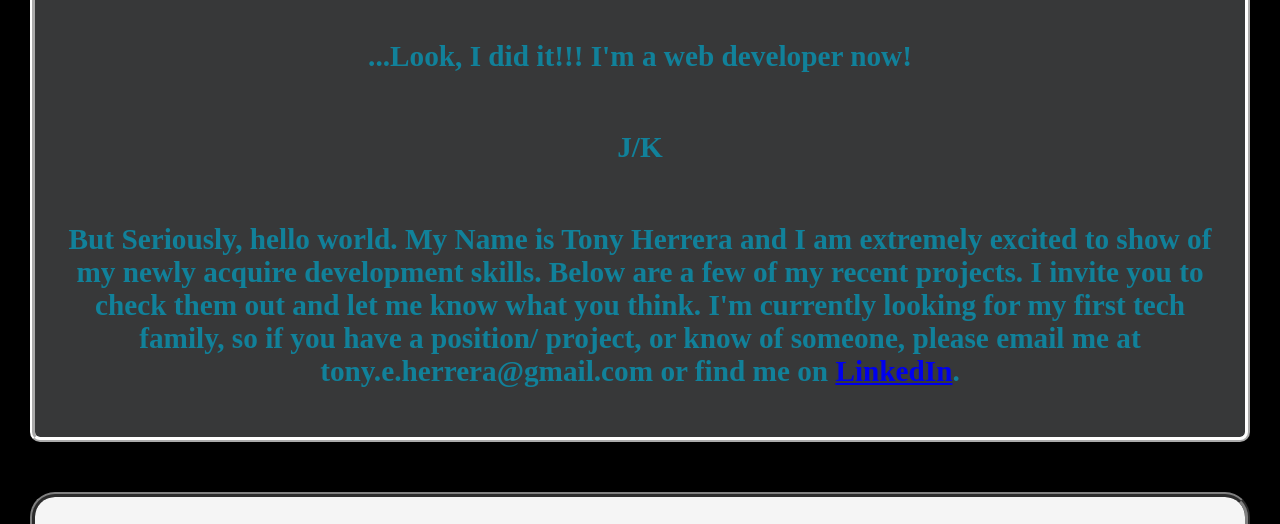
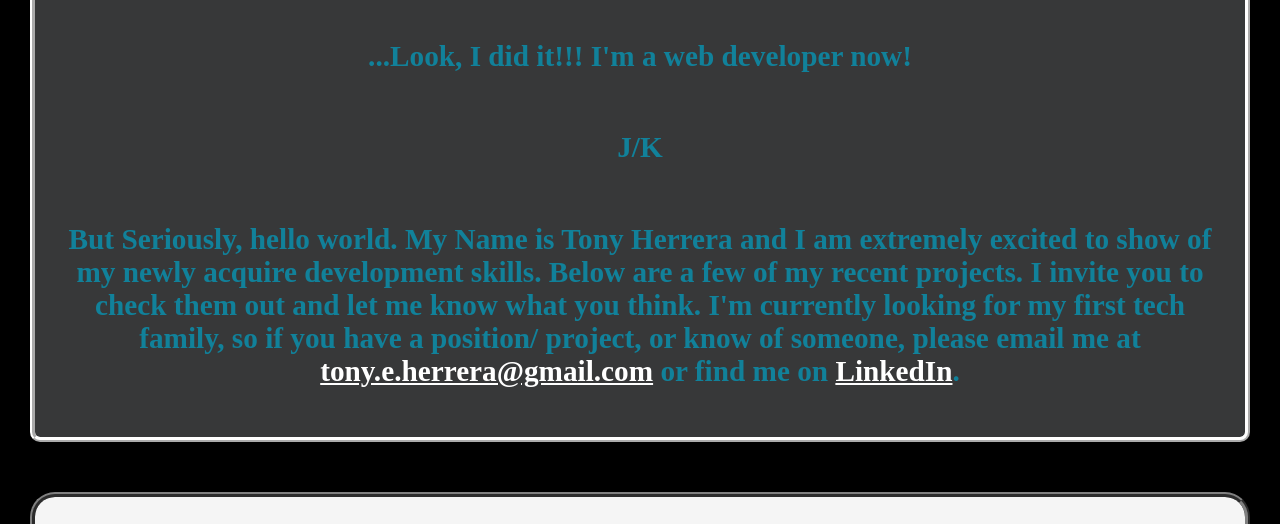
Before and after one commit to tonyeherrera/dev-portfolio, a plain HTML site: page index.html in a window 1280 px wide. Shown: the part 208-732 px from the top of the page. Drawn offline with Linux system fonts and the light colour scheme.

Commit message:
cleaned up links

```diff
--- a/index.html
+++ b/index.html
@@ -9,7 +9,7 @@
             <h2>"Hello world."</h2>
             <h3>...Look, I did it!!! I'm a web developer now!</h3>
             <h3>J/K</h3>
-            <h3>But Seriously, hello world. My Name is Tony Herrera and I am extremely excited to show of my newly acquire development skills. Below are a few of my recent projects. I invite you to check them out and let me know what you think. I'm currently looking for my first tech family, so if you have a position/ project, or know of someone, please email me at tony.e.herrera@gmail.com or find me on <a href="https://LinkedIn.com/in/tony-the-dev">LinkedIn</a>.</h3>
+            <h3>But Seriously, hello world. My Name is Tony Herrera and I am extremely excited to show of my newly acquire development skills. Below are a few of my recent projects. I invite you to check them out and let me know what you think. I'm currently looking for my first tech family, so if you have a position/ project, or know of someone, please email me at <a style="color:white" href="mailto:tony.e.herrera@gmail.com">tony.e.herrera@gmail.com</a> or find me on <a href="https://LinkedIn.com/in/tony-the-dev" style="color:white;">LinkedIn</a>.</h3>
         </div>
         <ul id="project-list">
             <a href=" https://the-cocktail-library.herokuapp.com/">
```
